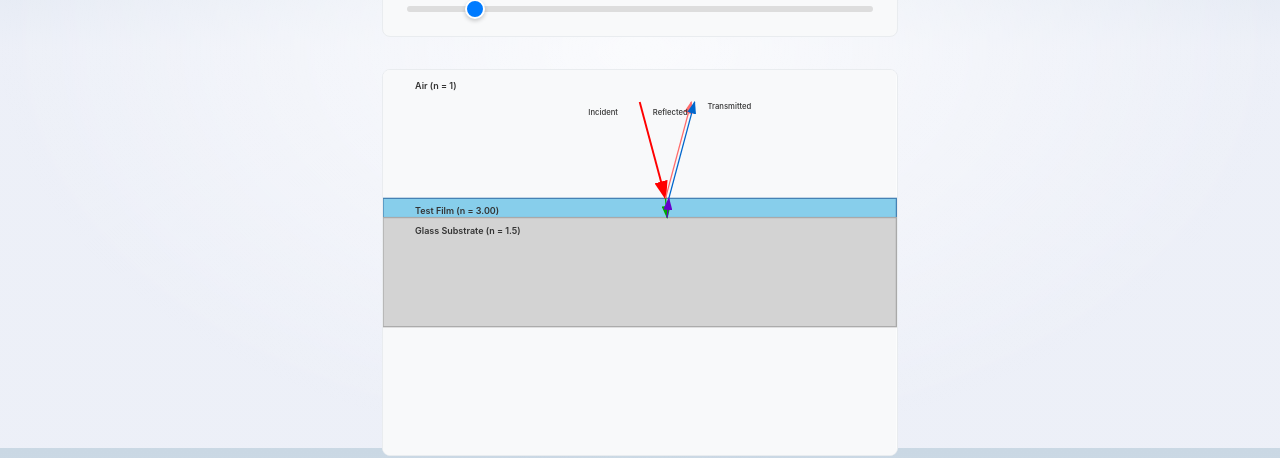
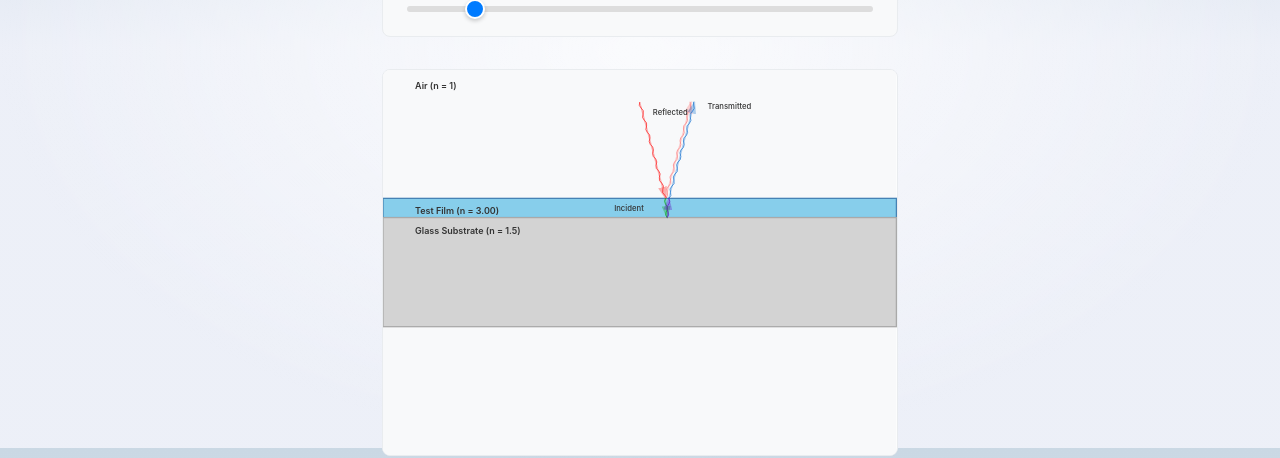
Before and after one commit to Yona-Appletree/paul-physics, a SvelteKit app: page /thinfilm in a window 1280 px wide. Shown: the part 352-810 px from the top of the page. Built offline with nearby package versions, Linux system fonts and the light colour scheme.

Commit message:
initial wave showing

```diff
--- a/src/routes/thinfilm/+page.svelte
+++ b/src/routes/thinfilm/+page.svelte
@@ -4,6 +4,8 @@
 	// substrate, used to demonstrate the constructive and destructive interference
 	// for introductory-level physics classes
 	//
+
+	import LightBeam from './LightBeam.svelte';
 
 	// Non-adjustable parameters
 	const wavelengthNm = 500;
@@ -132,6 +134,60 @@
 
 	<div class="svg-container">
 		<svg width="100%" height="100%" viewBox="0 0 {svgWidth} {svgHeight}" class="simulation-svg">
+			<!-- Arrow markers -->
+			<defs>
+				<marker
+					id="arrowhead-red"
+					markerWidth="10"
+					markerHeight="7"
+					refX="9"
+					refY="3.5"
+					orient="auto"
+				>
+					<polygon points="0 0, 10 3.5, 0 7" fill="#FF0000" />
+				</marker>
+				<marker
+					id="arrowhead-pink"
+					markerWidth="10"
+					markerHeight="7"
+					refX="9"
+					refY="3.5"
+					orient="auto"
+				>
+					<polygon points="0 0, 10 3.5, 0 7" fill="#FF6B6B" />
+				</marker>
+				<marker
+					id="arrowhead-green"
+					markerWidth="10"
+					markerHeight="7"
+					refX="9"
+					refY="3.5"
+					orient="auto"
+				>
+					<polygon points="0 0, 10 3.5, 0 7" fill="#00AA00" />
+				</marker>
+				<marker
+					id="arrowhead-purple"
+					markerWidth="10"
+					markerHeight="7"
+					refX="9"
+					refY="3.5"
+					orient="auto"
+				>
+					<polygon points="0 0, 10 3.5, 0 7" fill="#6600CC" />
+				</marker>
+				<marker
+					id="arrowhead-blue"
+					markerWidth="10"
+					markerHeight="7"
+					refX="9"
+					refY="3.5"
+					orient="auto"
+				>
+					<polygon points="0 0, 10 3.5, 0 7" fill="#0066CC" />
+				</marker>
+			</defs>
+
 			<!-- Background -->
 			<rect width="100%" height="100%" fill="#f8f9fa" />
 
@@ -166,119 +222,57 @@
 				Glass Substrate (n = {substrateN})
 			</text>
 
-			<!-- Incident beam -->
-			<line
+			<!-- Light beams -->
+			<LightBeam
 				x1={centerX}
 				y1={beamStartY}
 				x2={incidentEndX}
 				y2={incidentEndY}
-				stroke="#FF0000"
-				stroke-width="3"
-				marker-end="url(#arrowhead-red)"
+				color="#FF0000"
+				arrowId="arrowhead-red"
+				label="Incident"
+				labelOffset={{ x: -80, y: 20 }}
 			/>
-			<text x={centerX - 80} y={beamStartY + 20} class="beam-label">Incident</text>
 
-			<!-- Reflected beam -->
-			<line
+			<LightBeam
 				x1={reflectedStartX}
 				y1={reflectedStartY}
 				x2={reflectedEndX}
 				y2={reflectedEndY}
-				stroke="#FF6B6B"
-				stroke-width="2"
-				marker-end="url(#arrowhead-pink)"
+				color="#FF6B6B"
+				arrowId="arrowhead-pink"
+				label="Reflected"
+				labelOffset={{ x: -60, y: 20 }}
 			/>
-			<text x={reflectedEndX - 60} y={reflectedEndY + 20} class="beam-label">Reflected</text>
 
-			<!-- Refracted beam in film -->
-			<line
+			<LightBeam
 				x1={refractedStartX}
 				y1={refractedStartY}
 				x2={refractedEndX}
 				y2={refractedEndY}
-				stroke="#00AA00"
-				stroke-width="2"
-				marker-end="url(#arrowhead-green)"
+				color="#00AA00"
+				arrowId="arrowhead-green"
 			/>
 
-			<!-- Substrate reflection within film -->
-			<line
+			<LightBeam
 				x1={substrateReflectedStartX}
 				y1={substrateReflectedStartY}
 				x2={substrateReflectedEndX}
 				y2={substrateReflectedEndY}
-				stroke="#6600CC"
-				stroke-width="2"
-				marker-end="url(#arrowhead-purple)"
+				color="#6600CC"
+				arrowId="arrowhead-purple"
 			/>
 
-			<!-- Final transmission into air -->
-			<line
+			<LightBeam
 				x1={finalTransmissionStartX}
 				y1={finalTransmissionStartY}
 				x2={finalTransmissionEndX}
 				y2={finalTransmissionEndY}
-				stroke="#0066CC"
-				stroke-width="2"
-				marker-end="url(#arrowhead-blue)"
+				color="#0066CC"
+				arrowId="arrowhead-blue"
+				label="Transmitted"
+				labelOffset={{ x: 20, y: 10 }}
 			/>
-			<text x={finalTransmissionEndX + 20} y={finalTransmissionEndY + 10} class="beam-label"
-				>Transmitted</text
-			>
-
-			<!-- Arrow markers -->
-			<defs>
-				<marker
-					id="arrowhead-red"
-					markerWidth="10"
-					markerHeight="7"
-					refX="9"
-					refY="3.5"
-					orient="auto"
-				>
-					<polygon points="0 0, 10 3.5, 0 7" fill="#FF0000" />
-				</marker>
-				<marker
-					id="arrowhead-pink"
-					markerWidth="10"
-					markerHeight="7"
-					refX="9"
-					refY="3.5"
-					orient="auto"
-				>
-					<polygon points="0 0, 10 3.5, 0 7" fill="#FF6B6B" />
-				</marker>
-				<marker
-					id="arrowhead-green"
-					markerWidth="10"
-					markerHeight="7"
-					refX="9"
-					refY="3.5"
-					orient="auto"
-				>
-					<polygon points="0 0, 10 3.5, 0 7" fill="#00AA00" />
-				</marker>
-				<marker
-					id="arrowhead-blue"
-					markerWidth="10"
-					markerHeight="7"
-					refX="9"
-					refY="3.5"
-					orient="auto"
-				>
-					<polygon points="0 0, 10 3.5, 0 7" fill="#0066CC" />
-				</marker>
-				<marker
-					id="arrowhead-purple"
-					markerWidth="10"
-					markerHeight="7"
-					refX="9"
-					refY="3.5"
-					orient="auto"
-				>
-					<polygon points="0 0, 10 3.5, 0 7" fill="#6600CC" />
-				</marker>
-			</defs>
 		</svg>
 	</div>
 
--- /dev/null
+++ b/src/routes/thinfilm/LightBeam.svelte
@@ -0,0 +1,80 @@
+<script lang="ts">
+	let {
+		x1,
+		y1,
+		x2,
+		y2,
+		color,
+		arrowId,
+		label = '',
+		labelOffset = { x: 20, y: 10 },
+		showWave = true
+	} = $props();
+
+	// Sine wave parameters
+	const wavelengthPx = 20; // Pixels per wave
+	const amplitude = 2; // Wave height in pixels
+
+	// Calculate the angle and length for the sine wave
+	const angle = $derived(Math.atan2(y2 - y1, x2 - x1));
+	const length = $derived(Math.sqrt((x2 - x1) ** 2 + (y2 - y1) ** 2));
+
+	// Generate sine wave path
+	const wavePath = $derived(generateWavePath());
+
+	function generateWavePath() {
+		const numPoints = Math.ceil(length / 5); // One point every 5 pixels
+		const points = [];
+
+		for (let i = 0; i <= numPoints; i++) {
+			const t = i / numPoints;
+			const x = x1 + (x2 - x1) * t;
+			const y = y1 + (y2 - y1) * t;
+
+			// Calculate perpendicular offset for sine wave
+			const waveOffset = Math.sin((t * length * 2 * Math.PI) / wavelengthPx) * amplitude;
+			const perpX = -Math.sin(angle) * waveOffset;
+			const perpY = Math.cos(angle) * waveOffset;
+
+			points.push(`${x + perpX},${y + perpY}`);
+		}
+
+		return `M ${points.join(' L ')}`;
+	}
+</script>
+
+<g class="light-beam">
+	<!-- Main arrow line -->
+	<line
+		{x1}
+		{y1}
+		{x2}
+		{y2}
+		stroke={color}
+		stroke-width="2"
+		marker-end="url(#{arrowId})"
+		opacity=".3"
+	/>
+
+	<!-- Sine wave overlay -->
+	{#if showWave}
+		<path d={wavePath} stroke={color} stroke-width="1" fill="none" opacity="1" />
+	{/if}
+
+	<!-- Label -->
+	{#if label}
+		<text x={x2 + labelOffset.x} y={y2 + labelOffset.y} class="beam-label">{label}</text>
+	{/if}
+</g>
+
+<style>
+	.light-beam {
+		pointer-events: none;
+	}
+
+	.beam-label {
+		font-size: 12px;
+		font-weight: 500;
+		fill: #333;
+	}
+</style>
```
